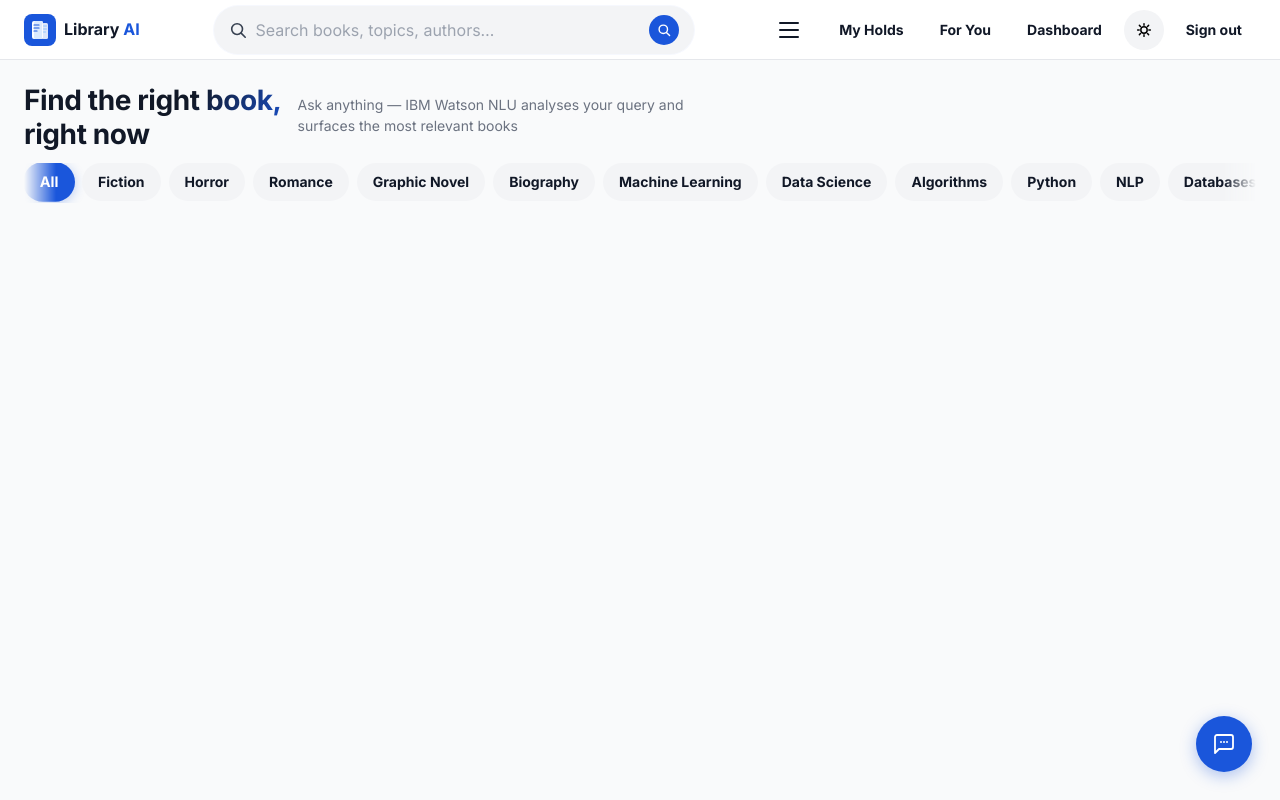
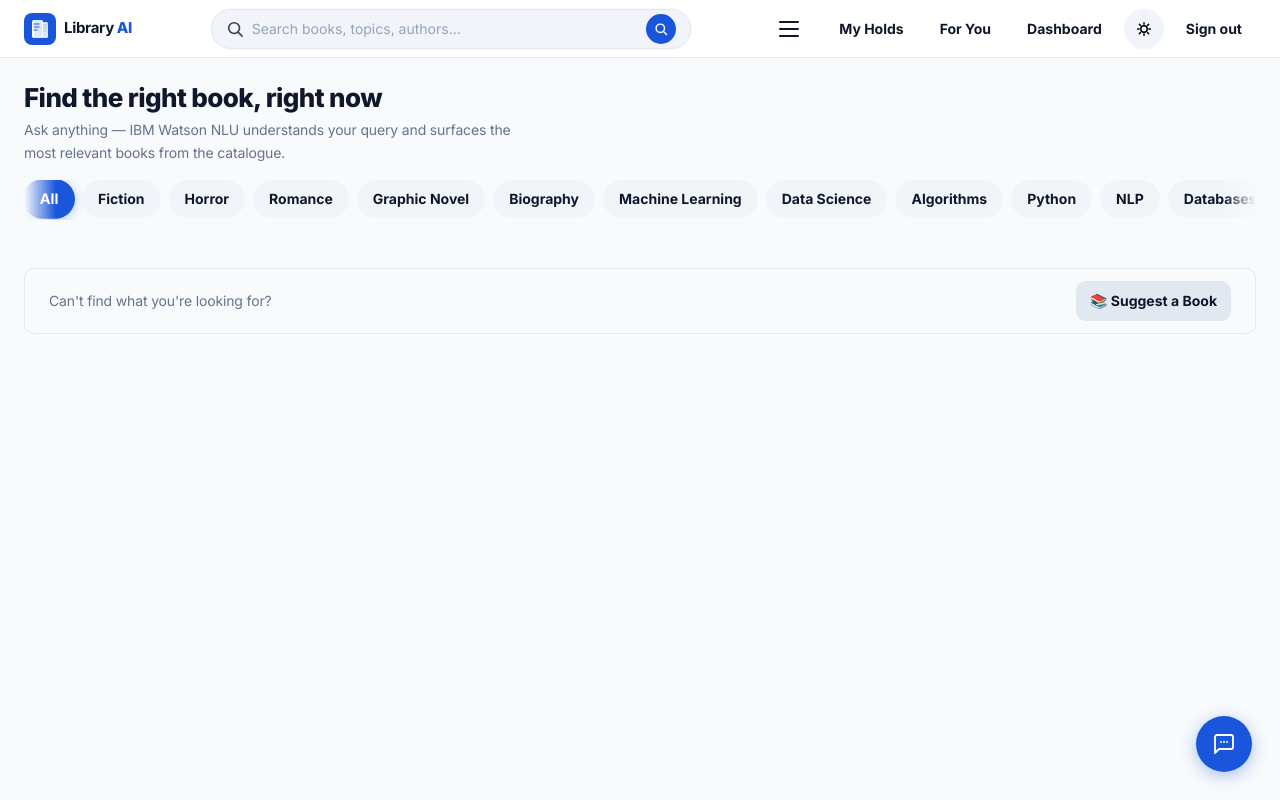
Before and after one commit to ChaitanyaPalve/library-ai-agent, a Flask app: page / in a window 1280 px wide. Run offline with Flask 3, Linux system fonts and the light colour scheme; some libraries are stand-ins or nearby versions.

Commit message:
feat: professional UI redesign, mood books, WRTD hot picks, suggest-book bar, motivational quotes, issue system, For You history fix

```diff
--- a/backend/routes/api.py
+++ b/backend/routes/api.py
@@ -258,6 +258,23 @@ def book_detail(book_id: str):
 # ---------------------------------------------------------------------------
 # All books catalogue listing
 # ---------------------------------------------------------------------------
+
+@api.route("/mood-books/<mood>", methods=["GET"])
+def mood_books(mood: str):
+    """
+    GET /api/mood-books/<mood>  — returns books tagged with mood:<mood>
+    Supports: sad, happy, stressed, adventurous, motivated, curious, romantic, bored
+    """
+    from backend.services.library_lms import get_all_books
+    tag = f"mood:{mood.lower()}"
+    db = get_db()
+    cursor = db.books.find({"subject_tags": {"$regex": tag, "$options": "i"}}).sort("title", 1).limit(50)
+    results = []
+    for doc in cursor:
+        doc["_id"] = str(doc["_id"])
+        results.append(doc)
+    return jsonify({"books": results, "total": len(results), "mood": mood})
+
 
 @api.route("/books", methods=["GET"])
 def all_books():
--- a/frontend/static/css/style.css
+++ b/frontend/static/css/style.css
@@ -5,27 +5,29 @@
 /* ── Design Tokens ──────────────────────────────────────────────────────────── */
 :root,
 [data-theme="light"] {
-  /* Brand — library blue */
+  /* Brand */
   --color-primary:          #1a56db;
   --color-primary-hover:    #1648c0;
   --color-primary-pressed:  #1240a8;
   --color-on-primary:       #ffffff;
+  --color-primary-subtle:   #eff6ff;
+  --color-primary-border:   #bfdbfe;
 
   /* Text */
-  --color-ink:              #111827;
-  --color-body:             #374151;
-  --color-mute:             #6b7280;
-  --color-ash:              #9ca3af;
-  --color-charcoal:         #1f2937;
+  --color-ink:              #0f172a;
+  --color-body:             #334155;
+  --color-mute:             #64748b;
+  --color-ash:              #94a3b8;
+  --color-charcoal:         #1e293b;
 
   /* Surface */
   --color-canvas:           #ffffff;
-  --color-surface-soft:     #f9fafb;
-  --color-surface-card:     #f3f4f6;
-  --color-secondary-bg:     #e5e7eb;
-  --color-secondary-pressed:#d1d5db;
-  --color-hairline:         #e5e7eb;
-  --color-hairline-soft:    #f3f4f6;
+  --color-surface-soft:     #f8fafc;
+  --color-surface-card:     #f1f5f9;
+  --color-secondary-bg:     #e2e8f0;
+  --color-secondary-pressed:#cbd5e1;
+  --color-hairline:         #e2e8f0;
+  --color-hairline-soft:    #f1f5f9;
 
   /* On-dark */
   --color-on-dark:          #ffffff;
@@ -33,14 +35,19 @@
   /* Semantic */
   --color-error:            #b91c1c;
   --color-success-deep:     #065f46;
-  --color-success-pale:     #d1fae5;
+  --color-success-pale:     #dcfce7;
   --color-focus-outer:      #1a56db;
+
+  /* Shadows */
+  --shadow-sm:  0 1px 3px rgba(15,23,42,.06), 0 1px 2px rgba(15,23,42,.04);
+  --shadow-md:  0 4px 16px rgba(15,23,42,.08), 0 2px 6px rgba(15,23,42,.05);
+  --shadow-lg:  0 12px 40px rgba(15,23,42,.12), 0 4px 12px rgba(15,23,42,.06);
 
   /* Radius */
   --rounded-sm:   6px;
-  --rounded-md:   12px;
-  --rounded-lg:   20px;
-  --rounded-xl:   28px;
+  --rounded-md:   10px;
+  --rounded-lg:   16px;
+  --rounded-xl:   24px;
   --rounded-full: 9999px;
 
   /* Spacing */
@@ -87,18 +94,19 @@
 
 /* ── Reset ──────────────────────────────────────────────────────────────────── */
 *, *::before, *::after { box-sizing: border-box; margin: 0; padding: 0; }
-html { font-size: 16px; }
+html { font-size: 16px; scroll-behavior: smooth; }
 
 body {
   font-family: var(--font);
-  font-size: 16px;
+  font-size: 15px;
   font-weight: 400;
-  line-height: 1.4;
-  letter-spacing: 0;
+  line-height: 1.5;
+  letter-spacing: -0.01em;
   color: var(--color-body);
   background: var(--color-surface-soft);
   min-height: 100vh;
   -webkit-font-smoothing: antialiased;
+  -moz-osx-font-smoothing: grayscale;
 }
 
 /* ── Utility ────────────────────────────────────────────────────────────────── */
@@ -114,12 +122,17 @@ body {
    PRIMARY NAV
    ============================================================================= */
 .primary-nav {
-  background: var(--color-canvas);
+  background: rgba(255,255,255,0.92);
+  backdrop-filter: saturate(180%) blur(12px);
+  -webkit-backdrop-filter: saturate(180%) blur(12px);
   border-bottom: 1px solid var(--color-hairline);
   position: sticky;
   top: 0;
   z-index: 100;
-  height: 60px;
+  height: 58px;
+}
+[data-theme="dark"] .primary-nav {
+  background: rgba(17,24,39,0.88);
 }
 
 .nav__inner {
@@ -142,8 +155,9 @@ body {
 }
 .nav__logo { flex-shrink: 0; }
 .nav__wordmark {
-  font-size: 16px;
-  font-weight: 700;
+  font-size: 15px;
+  font-weight: 700;
+  letter-spacing: -0.3px;
   color: var(--color-ink);
   white-space: nowrap;
 }
@@ -162,14 +176,16 @@ body {
   align-items: center;
   gap: var(--space-sm);
   background: var(--color-surface-card);
+  border: 1px solid var(--color-hairline);
   border-radius: var(--rounded-full);
-  padding: 11px 15px;
-  height: 48px;
-  transition: background 0.15s, box-shadow 0.15s;
+  padding: 0 14px;
+  height: 40px;
+  transition: border-color 0.15s, box-shadow 0.15s, background 0.15s;
 }
 .search-bar:focus-within {
   background: var(--color-canvas);
-  box-shadow: 0 0 0 1px var(--color-ash);
+  border-color: var(--color-primary);
+  box-shadow: 0 0 0 3px rgba(26,86,219,.12);
 }
 .search-bar__icon { flex-shrink: 0; }
 .search-bar__input {
@@ -178,7 +194,7 @@ body {
   outline: none;
   background: transparent;
   font-family: var(--font);
-  font-size: 16px;
+  font-size: 14px;
   font-weight: 400;
   color: var(--color-ink);
   min-width: 0;
@@ -375,29 +391,26 @@ body {
    HERO SECTION
    ============================================================================= */
 .hero {
-  padding: var(--space-xl) 0 var(--space-md);
-  display: flex;
-  flex-direction: row;
-  align-items: baseline;
-  flex-wrap: wrap;
-  gap: var(--space-sm) var(--space-lg);
+  padding: var(--space-xl) 0 var(--space-lg);
+  display: flex;
+  flex-direction: column;
+  gap: var(--space-xs);
 }
 
 .hero__headline {
-  font-size: 28px;
-  font-weight: 700;
+  font-size: 26px;
+  font-weight: 800;
   line-height: 1.2;
-  letter-spacing: -0.4px;
-  color: var(--color-ink);
-  white-space: nowrap;
+  letter-spacing: -0.6px;
+  color: var(--color-ink);
 }
 
 .hero__sub {
   font-size: 14px;
   font-weight: 400;
-  line-height: 1.5;
+  line-height: 1.6;
   color: var(--color-mute);
-  max-width: 440px;
+  max-width: 520px;
 }
 
 /* =============================================================================
@@ -1764,15 +1784,15 @@ html { scroll-behavior: smooth; }
   box-shadow: 0 0 0 2px var(--color-primary), 0 2px 12px rgba(26,86,219,.12);
 }
 
-/* Hero headline gradient shimmer (futuristic touch) */
+/* Hero headline — clean gradient accent */
 .hero__headline {
-  background: linear-gradient(120deg, var(--color-ink) 60%, var(--color-primary) 100%);
+  background: linear-gradient(135deg, var(--color-ink) 50%, var(--color-primary) 100%);
   -webkit-background-clip: text;
   -webkit-text-fill-color: transparent;
   background-clip: text;
 }
 [data-theme="dark"] .hero__headline {
-  background: linear-gradient(120deg, var(--color-ink) 55%, #60a5fa 100%);
+  background: linear-gradient(135deg, #f1f5f9 50%, #60a5fa 100%);
   -webkit-background-clip: text;
   background-clip: text;
 }
@@ -2276,10 +2296,81 @@ html { scroll-behavior: smooth; }
   gap: var(--space-md);
   padding: var(--space-xl) 0 var(--space-md);
 }
+.wrtd-loading__text {
+  font-size: 13px;
+  color: var(--color-ash);
+}
+
+/* ── Inline-style replacements ─────────────────────────────────────────────── */
+.history-section         { margin-top: var(--space-xxl); }
+.recs-history-section    { margin-top: var(--space-xl); }
+.dashboard-grid          { margin-top: var(--space-xl); }
+.orch-loading-text       { color: var(--color-ash); font-size: 13px; }
+.btn-secondary--sm       { height: 34px; font-size: 12px; }
+.btn-robo                { margin-top: var(--space-lg); }
 
 @media (max-width: 768px) {
   .wrtd-banner__inner { flex-direction: column; }
   .wrtd-banner__cta   { width: 100%; justify-content: center; }
+}
+
+/* ── Suggest-a-Book bar ──────────────────────────────────────────────────────── */
+.suggest-book-bar {
+  display: flex;
+  align-items: center;
+  justify-content: space-between;
+  gap: var(--space-md);
+  background: var(--color-surface-soft);
+  border: 1px solid var(--color-hairline);
+  border-radius: var(--rounded-md);
+  padding: var(--space-md) var(--space-xl);
+  margin: var(--space-xl) 0 var(--space-lg);
+  flex-wrap: wrap;
+}
+.suggest-book-bar__text {
+  font-size: 14px;
+  color: var(--color-mute);
+}
+.suggest-book-bar__btn {
+  flex-shrink: 0;
+}
+[data-theme="dark"] .suggest-book-bar {
+  background: rgba(255,255,255,.04);
+  border-color: rgba(255,255,255,.1);
+}
+
+/* ── Motivational quote block ────────────────────────────────────────────────── */
+.lib-quote {
+  margin-top: var(--space-lg);
+  font-size: 13px;
+  font-style: italic;
+  color: var(--color-mute);
+  line-height: 1.6;
+  max-width: 420px;
+  text-align: center;
+  padding: var(--space-md) var(--space-xl);
+  border-left: 3px solid var(--color-primary);
+  background: var(--color-surface-soft);
+  border-radius: 0 var(--rounded-sm) var(--rounded-sm) 0;
+}
+[data-theme="dark"] .lib-quote {
+  background: rgba(26,86,219,.08);
+}
+
+/* ── Shelf card 🔥 hot badge ─────────────────────────────────────────────────── */
+.shelf-card__hot {
+  font-size: 10px;
+  font-weight: 700;
+  color: #b45309;
+  background: #fef3c7;
+  border-radius: var(--rounded-full);
+  padding: 2px 8px;
+  display: inline-block;
+  margin-bottom: 2px;
+}
+[data-theme="dark"] .shelf-card__hot {
+  background: rgba(251,191,36,.15);
+  color: #fbbf24;
 }
 
 /* =============================================================================
--- a/frontend/static/js/app.js
+++ b/frontend/static/js/app.js
@@ -23,6 +23,29 @@ const state = {
   activeFilter: "all",
   homeGenre: "all",
 };
+
+// Quotes — defined early so all functions can use them
+const LIB_QUOTES = [
+  "\"A reader lives a thousand lives before he dies.\" — George R.R. Martin",
+  "\"Not all those who wander are lost.\" — J.R.R. Tolkien",
+  "\"A book is a dream that you hold in your hands.\" — Neil Gaiman",
+  "\"Today a reader, tomorrow a leader.\" — Margaret Fuller",
+  "\"The more that you read, the more things you will know.\" — Dr. Seuss",
+  "\"A library is not a luxury but one of the necessities of life.\" — Henry Ward Beecher",
+  "\"Think before you speak. Read before you think.\" — Fran Lebowitz",
+  "\"There is no friend as loyal as a book.\" — Ernest Hemingway",
+  "\"Reading is to the mind what exercise is to the body.\" — Joseph Addison",
+  "\"Books are a uniquely portable magic.\" — Stephen King",
+  "\"You can never get a cup of tea large enough or a book long enough to suit me.\" — C.S. Lewis",
+  "\"One must always be careful of books, and what is inside them.\" — Cassandra Clare",
+];
+function randomQuote() {
+  return LIB_QUOTES[Math.floor(Math.random() * LIB_QUOTES.length)];
+}
+function setQuoteEl(id) {
+  const el = document.getElementById(id);
+  if (el) el.textContent = randomQuote();
+}
 
 // ─────────────────────────────────────────────────────────────────────────────
 // DOM refs
@@ -204,6 +227,7 @@ async function doSearch() {
       attachTagListeners(booksGrid);
     } else {
       emptyState.classList.remove("hidden");
+      setQuoteEl("emptyQuote");
     }
 
   } catch {
@@ -270,7 +294,7 @@ function renderPinCard(book, index) {
   const badgeClass = avail ? "avail-badge--available" : "avail-badge--unavailable";
   const badgeText  = avail ? `✓ ${book.available_copies} available` : "✗ Unavailable";
   const btnClass   = avail ? "" : "btn-pin-action--waitlist";
-  const btnText    = avail ? "Reserve" : "Waitlist";
+  const btnText    = avail ? "Issue" : "Waitlist";
 
   const isbnText   = book.isbn ? `ISBN ${esc(book.isbn)}` : "";
   const copiesText = `${book.total_copies || 1} cop${(book.total_copies || 1) === 1 ? "y" : "ies"} total`;
@@ -360,14 +384,14 @@ let _pendingBookId = null;
 function openReserveModal(bookId, title, author, available) {
   const sid = state.studentId;
   _pendingBookId = bookId;
-  modalTitle.textContent    = available ? "Reserve this book" : "Join the waitlist";
+  modalTitle.textContent    = available ? "Issue this book" : "Join the waitlist";
   modalSubtitle.textContent = `"${title}" by ${author}`;
   modalBody.innerHTML = available
-    ? `<p>You are about to reserve a copy for student <strong>${esc(sid)}</strong>.</p>
+    ? `<p>You are about to issue a copy for student <strong>${esc(sid)}</strong>.</p>
        <p style="margin-top:8px;color:var(--color-mute);font-size:14px">Held for up to 14 days — IBM Robo will auto-release after that.</p>`
-    : `<p>All copies are currently checked out.</p>
+    : `<p>All copies are currently issued or unavailable.</p>
        <p style="margin-top:8px;color:var(--color-mute);font-size:14px">Join the waitlist and IBM Robo will promote you automatically when a copy is returned.</p>`;
-  modalConfirm.textContent = available ? "Confirm Reservation" : "Join Waitlist";
+  modalConfirm.textContent = available ? "Confirm Issue" : "Join Waitlist";
   reserveModal.classList.remove("hidden");
 }
 
@@ -406,7 +430,7 @@ modalConfirm.addEventListener("click", async () => {
       message:    data.ai_message || "",
     });
 
-    const msg = data.status === "active" ? "Reservation confirmed!" : "Added to waitlist.";
+    const msg = data.status === "active" ? "Book issued successfully!" : "Added to waitlist.";
     showToast(msg);
     _pendingBookId = null;
     updatePinCardState(bookId, data.status);
@@ -511,7 +535,8 @@ function renderReservations() {
           <path d="M24 20v12M18 26h12" stroke="var(--color-ash)" stroke-width="1.5" stroke-linecap="round"/>
         </svg>
         <p class="state-card__title">No active holds</p>
-        <p class="state-card__sub">Search for a book and tap Reserve or Waitlist to add your first hold</p>
+        <p class="state-card__sub">Search for a book and tap Issue or Waitlist to add your first hold</p>
+        <div class="lib-quote">${esc(randomQuote())}</div>
       </div>`;
     return;
   }
@@ -598,7 +623,7 @@ async function cancelReservation(resId) {
     const r = state.reservations.find((x) => x.id === resId);
     if (r) r.status = "cancelled";
     renderReservations();
-    showToast("Reservation cancelled.");
+    showToast("Issue cancelled.");
     // Reload history to show newly cancelled entry
     fetchAndRenderReservations();
   } catch {
@@ -802,6 +827,37 @@ if (sessionStorage.getItem("studentId")) {
   loadWRTD();
 }
 
+// Populate all quote placeholders on load
+setQuoteEl("emptyQuote");
+setQuoteEl("recsEmptyQuote");
+
+// =============================================================================
+// SUGGEST A BOOK BAR  — standalone button in clear space
+// =============================================================================
+function openSuggestTab() {
+  // Open chatbot panel on Suggest Book tab
+  const panel = $("chatbotPanel");
+  panel.classList.remove("hidden");
+  // Activate the suggest tab
+  panel.querySelectorAll(".chatbot-mode-btn").forEach((b) => {
+    b.classList.remove("chatbot-mode-btn--active");
+    b.setAttribute("aria-selected", "false");
+  });
+  const suggestTab = panel.querySelector('.chatbot-mode-btn[data-mode="suggest"]');
+  if (suggestTab) {
+    suggestTab.classList.add("chatbot-mode-btn--active");
+    suggestTab.setAttribute("aria-selected", "true");
+  }
+  $("chatbotSuggestForm").classList.remove("hidden");
+  $("chatbotInputRow").classList.add("hidden");
+}
+
+const suggestBookBarBtn = $("suggestBookBarBtn");
+if (suggestBookBarBtn) suggestBookBarBtn.addEventListener("click", openSuggestTab);
+
+const emptyStateSuggestBtn = $("emptyStateSuggestBtn");
+if (emptyStateSuggestBtn) emptyStateSuggestBtn.addEventListener("click", openSuggestTab);
+
 function hideResults() {
   nluInsights.classList.add("hidden");
   aiMessage.classList.add("hidden");
@@ -1000,6 +1056,7 @@ function renderShelfCard(book, index) {
   const avail = book.available_copies > 0;
   return `
     <div class="shelf-card ${thumbClass}">
+      <div class="shelf-card__hot">🔥 Hot Pick</div>
       <div class="shelf-card__title">${esc(book.title)}</div>
       <div class="shelf-card__author">${esc(book.author)}</div>
       <button class="shelf-card__btn btn-pin-action${avail ? "" : " btn-pin-action--waitlist"}"
@@ -1007,7 +1064,7 @@ function renderShelfCard(book, index) {
               data-title="${esc(book.title)}"
               data-author="${esc(book.author)}"
               data-avail="${avail}">
-        ${avail ? "Reserve" : "Waitlist"}
+        ${avail ? "Issue" : "Waitlist"}
       </button>
     </div>`;
 }
@@ -1027,26 +1084,22 @@ async function loadWRTD(force = false) {
 
     wrtdLoading.classList.add("hidden");
 
-    // Pick 4 random books from catalogue if no history yet
     let books = [];
     if (data.history && data.history.length) {
-      // Use reading-history books as "what you might re-explore" + random popular
-      const popularRes = await fetch("/api/books/high-demand?threshold=1&limit=8");
+      const popularRes = await fetch("/api/books/high-demand?threshold=1&limit=10");
       const popularData = await popularRes.json();
       books = (popularData.books || []).slice(0, 5);
-      // AI summary from recommendations
-      const summary = (data.recommendations || "").split("\n")[0] || "Here are today's top picks for you.";
-      wrtdText.textContent = summary.replace(/^•\s*/, "").slice(0, 120);
+      const summary = (data.recommendations || "").split("\n")[0] || "Today's top picks curated just for you.";
+      wrtdText.textContent = summary.replace(/^\u2022\s*/, "").slice(0, 120);
     } else {
-      // No history — show popular books
       const popularRes = await fetch("/api/books/high-demand?threshold=0&limit=5");
       const popularData = await popularRes.json();
-      books = popularData.books || [];
-      wrtdText.textContent = "Popular in your library right now — reserve one to build your reading history.";
+      books = (popularData.books || []).slice(0, 5);
+      wrtdText.textContent = "🔥 5 hot picks from your library — issue one to start your reading history.";
     }
 
     if (books.length) {
-      wrtdShelf.innerHTML = books.map((b, i) => renderShelfCard(b, i)).join("");
+      wrtdShelf.innerHTML = books.slice(0, 5).map((b, i) => renderShelfCard(b, i)).join("");
       attachReserveListeners(wrtdShelf);
       wrtdBanner.classList.remove("hidden");
       _wrtdLoaded = true;
--- a/frontend/templates/index.html
+++ b/frontend/templates/index.html
@@ -3,11 +3,12 @@
 <head>
   <meta charset="UTF-8" />
   <meta name="viewport" content="width=device-width, initial-scale=1.0" />
-  <title>Library AI – IBM Watson + WatsonX</title>
+  <title>Library AI — Powered by IBM Watson &amp; WatsonX</title>
+  <meta name="description" content="University Library AI — search, issue, and get personalised book recommendations powered by IBM Watson NLU and WatsonX AI." />
   <link rel="dns-prefetch" href="https://fonts.googleapis.com" />
   <link rel="preconnect" href="https://fonts.googleapis.com" />
   <link rel="preconnect" href="https://fonts.gstatic.com" crossorigin />
-  <link href="https://fonts.googleapis.com/css2?family=Inter:wght@400;500;600;700&display=swap" rel="stylesheet" />
+  <link href="https://fonts.googleapis.com/css2?family=Inter:wght@400;500;600;700;800&display=swap" rel="stylesheet" />
   <link rel="stylesheet" href="/css/style.css" />
 </head>
 <body>
@@ -101,13 +102,13 @@
       </div>
       <div id="wrtdLoading" class="wrtd-loading hidden">
         <div class="lib-spinner" aria-hidden="true"><div class="lib-spinner__ring"></div></div>
-        <span style="font-size:13px;color:var(--color-ash)">WatsonX AI is picking today's reads…</span>
+        <span class="wrtd-loading__text">WatsonX AI is picking today's reads…</span>
       </div>
 
       <!-- Hero -->
       <div class="hero">
-        <h1 class="hero__headline">Find the right book,<br>right now</h1>
-        <p class="hero__sub">Ask anything — IBM Watson NLU analyses your query and surfaces the most relevant books</p>
+        <h1 class="hero__headline">Find the right book, right now</h1>
+        <p class="hero__sub">Ask anything — IBM Watson NLU understands your query and surfaces the most relevant books from the catalogue.</p>
       </div>
 
       <!-- NLU term pills -->
@@ -158,6 +167,12 @@
         <div id="homeBooksGrid" class="pin-grid" role="list"></div>
       </div>
 
+      <!-- Suggest a Book standalone button -->
+      <div class="suggest-book-bar" id="suggestBookBar">
+        <span class="suggest-book-bar__text">Can't find what you're looking for?</span>
+        <button class="btn-secondary suggest-book-bar__btn" id="suggestBookBarBtn">📚 Suggest a Book</button>
+      </div>
+
       <!-- Empty state -->
       <div id="emptyState" class="state-card hidden">
         <svg width="48" height="48" viewBox="0 0 48 48" fill="none" aria-hidden="true">
@@ -166,20 +181,14 @@
         </svg>
         <p class="state-card__title">No books found</p>
         <p class="state-card__sub">Try a different topic or use a subject filter above</p>
+        <div class="lib-quote" id="emptyQuote"></div>
+        <button class="btn-secondary" style="margin-top:12px" id="emptyStateSuggestBtn">📚 Suggest a Book to the Library</button>
       </div>
 
       <!-- Loading state -->
       <div id="loadingState" class="state-card hidden" aria-busy="true">
-        <div class="lib-spinner" aria-hidden="true">
-          <div class="lib-spinner__ring"></div>
-          <svg class="lib-spinner__icon" width="18" height="18" viewBox="0 0 20 20" fill="none">
-            <rect x="3" y="2" width="9" height="16" rx="1.5" fill="#1a56db" opacity=".2"/>
-            <rect x="4" y="2" width="7" height="16" rx="1" fill="#1a56db" opacity=".5"/>
-            <path d="M5.5 6h4M5.5 9h4M5.5 12h2.5" stroke="#1a56db" stroke-width="1.2" stroke-linecap="round"/>
-            <rect x="12" y="4" width="5" height="12" rx="1" fill="#1a56db" opacity=".3"/>
-          </svg>
-        </div>
-        <p class="state-card__sub">IBM Watson is analysing your query…</p>
+        <div class="lib-spinner" aria-hidden="true"><div class="lib-spinner__ring"></div></div>
+        <p class="state-card__sub">IBM Watson NLU is analysing your query…</p>
       </div>
 
     </section>
@@ -231,12 +240,12 @@
             <h3 class="explain-title">How IBM AI Works Here</h3>
             <p class="explain-sub">Step-by-step pipeline for every student search</p>
           </div>
-          <button id="toggleExplainBtn" class="btn-secondary" style="height:34px;font-size:12px">Show</button>
+          <button id="toggleExplainBtn" class="btn-secondary btn-secondary--sm">Show</button>
         </div>
         <div id="explainPanel" class="explain-panel hidden"></div>
       </div>
 
-      <div class="dashboard-grid" style="margin-top:var(--space-xl)">
+      <div class="dashboard-grid">
         <div class="feature-card">
           <h3 class="feature-card__title">High-Demand Books</h3>
           <p class="feature-card__sub">Titles with the most reservation requests</p>
@@ -246,7 +255,7 @@
           <h3 class="feature-card__title">IBM Robo Alerts</h3>
           <p class="feature-card__sub">Automation rules that ran against the library database</p>
           <div id="automationAlerts" class="alert-list"></div>
-          <button id="runRoboBtn" class="btn-secondary" style="margin-top:16px">Run Robo Rules</button>
+          <button id="runRoboBtn" class="btn-secondary btn-robo">Run Robo Rules</button>
         </div>
       </div>
     </section>
@@ -301,7 +310,8 @@
 
       <div id="recsEmpty" class="state-card hidden">
         <p class="state-card__title">No history yet</p>
-        <p class="state-card__sub">Reserve a few books and come back for personalised recommendations</p>
+        <p class="state-card__sub">Issue a few books and come back for personalised recommendations</p>
+        <div class="lib-quote" id="recsEmptyQuote"></div>
       </div>
     </section>
 
```
Also changed, not shown: other parts of frontend/static/css/style.css (+23 -16 lines), other parts of frontend/templates/index.html (+24 -6 lines), backend/services/library_lms.py (+24 -16 lines), frontend/templates/login.html (+69 -27 lines), scripts/seed_db.py (+214 -1 lines).
